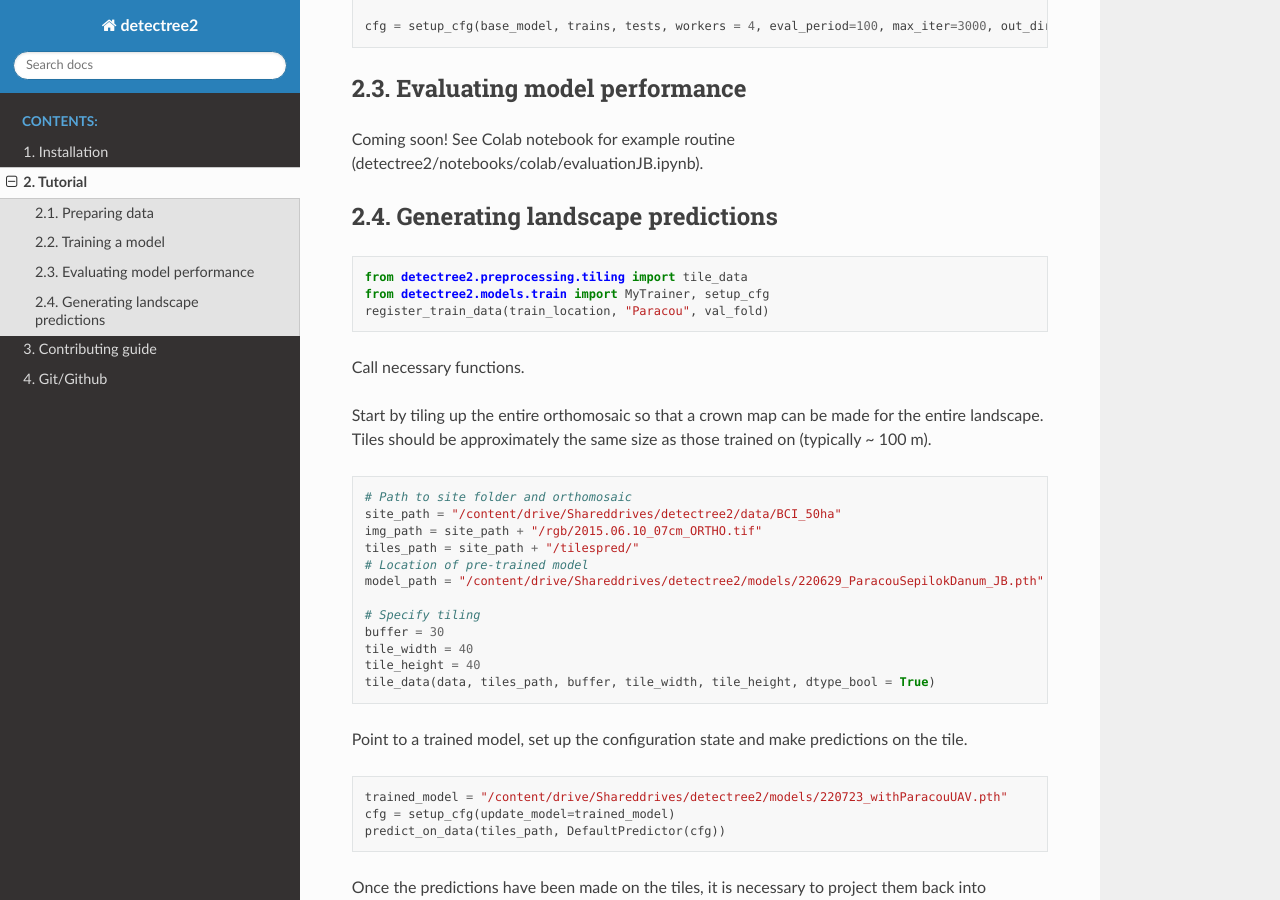
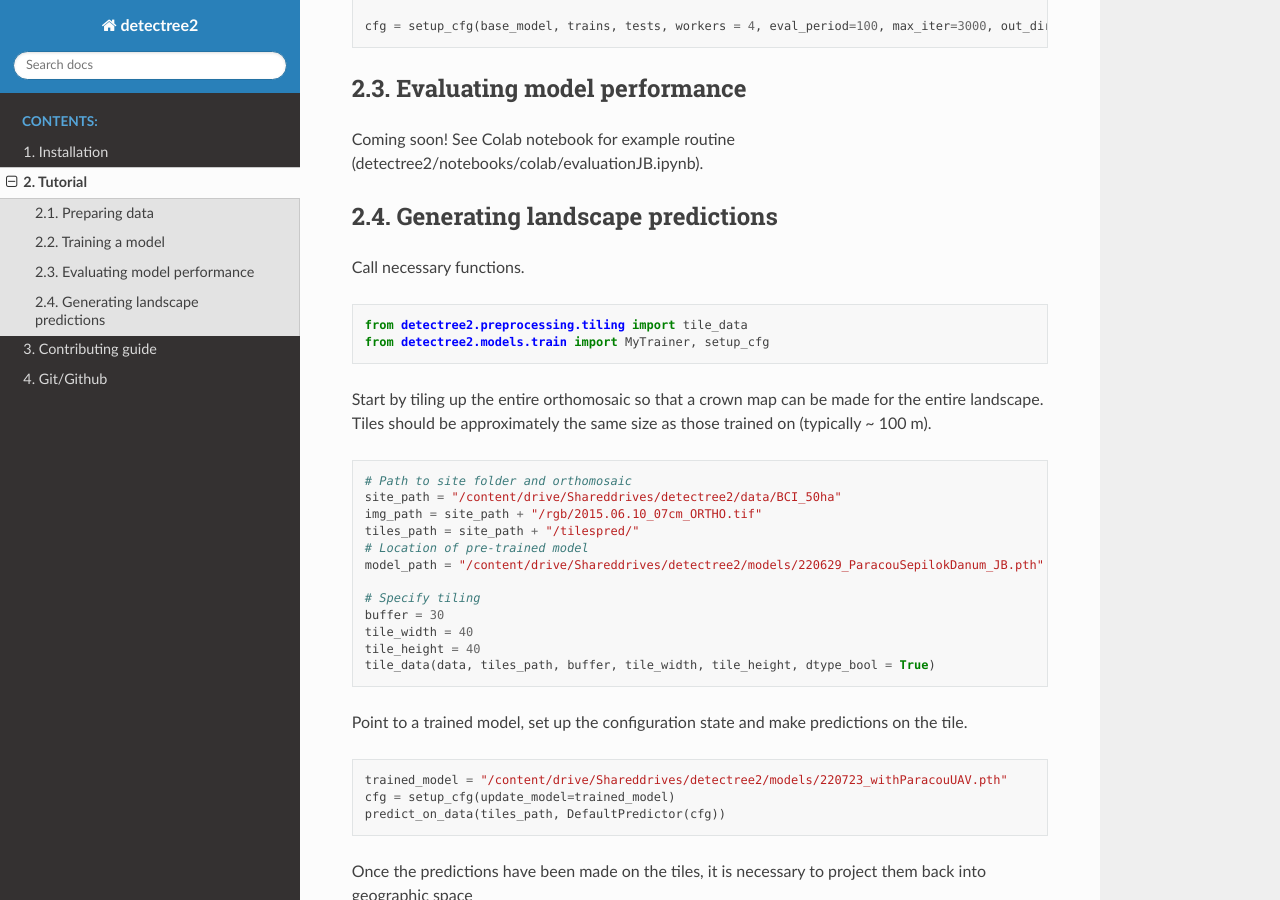
Before and after one commit to PatBall1/detectree2, a Sphinx documentation site: the page built from docs/source/tutorial.rst, in a window 1280 px wide and 900 px high, scrolled down 2974 px. Built offline with Sphinx 7.4.7 and the Read the Docs theme 2.0.0, drawn with Linux system fonts in a browser that asks for light colours; pages that are not in the unit, such as notebooks, are missing from menus.

Commit message:
tutorial correction

```diff
--- a/docs/source/tutorial.rst
+++ b/docs/source/tutorial.rst
@@ -170,13 +170,13 @@ Coming soon! See Colab notebook for example routine (detectree2/notebooks/colab/
 Generating landscape predictions
 --------------------------------
 
+Call necessary functions.
+
 .. code-block:: python
 
    from detectree2.preprocessing.tiling import tile_data
    from detectree2.models.train import MyTrainer, setup_cfg
-   register_train_data(train_location, "Paracou", val_fold)
 
-Call necessary functions.
 
 Start by tiling up the entire orthomosaic so that a crown map can be made for the entire landscape. Tiles should be
 approximately the same size as those trained on (typically ~ 100 m).
```
